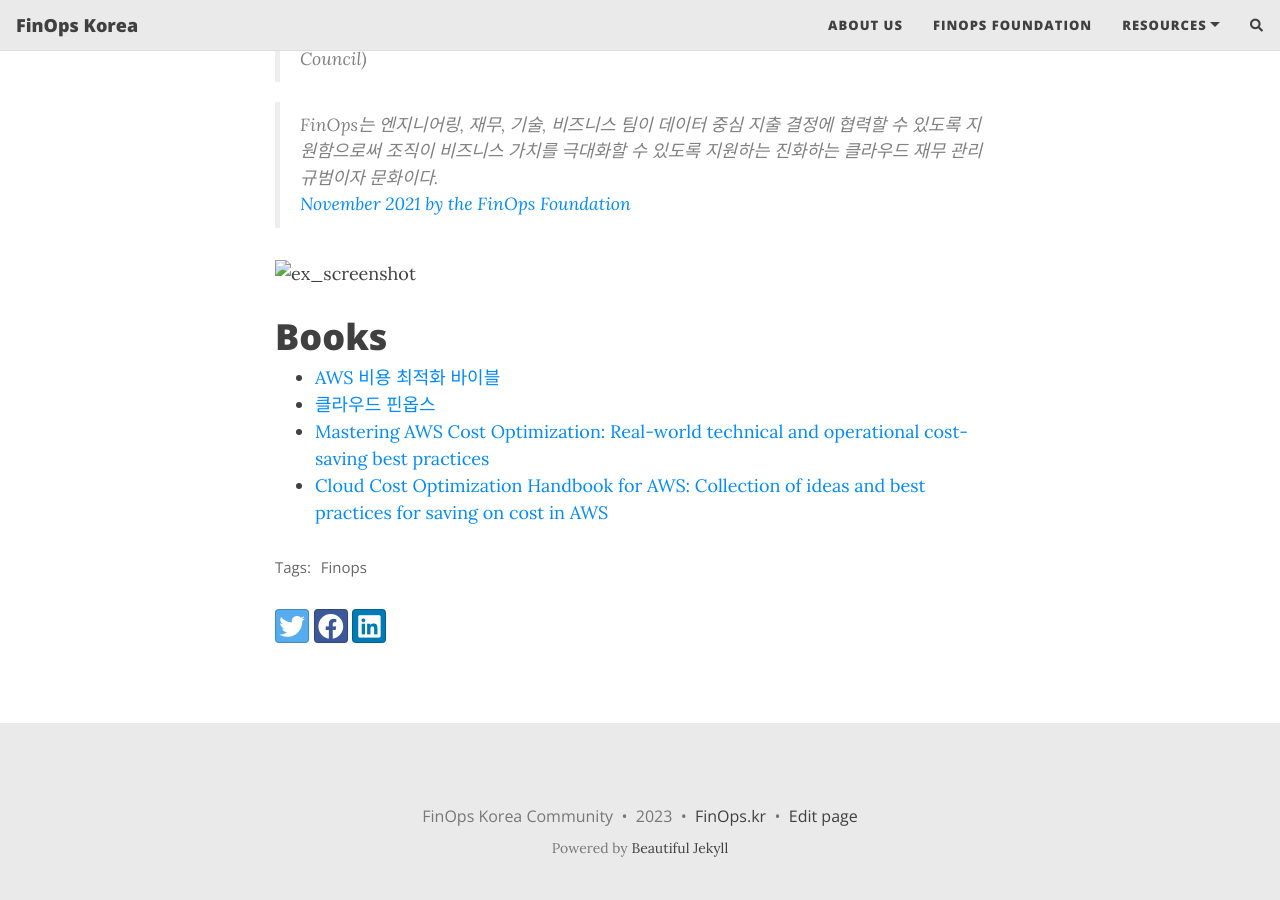
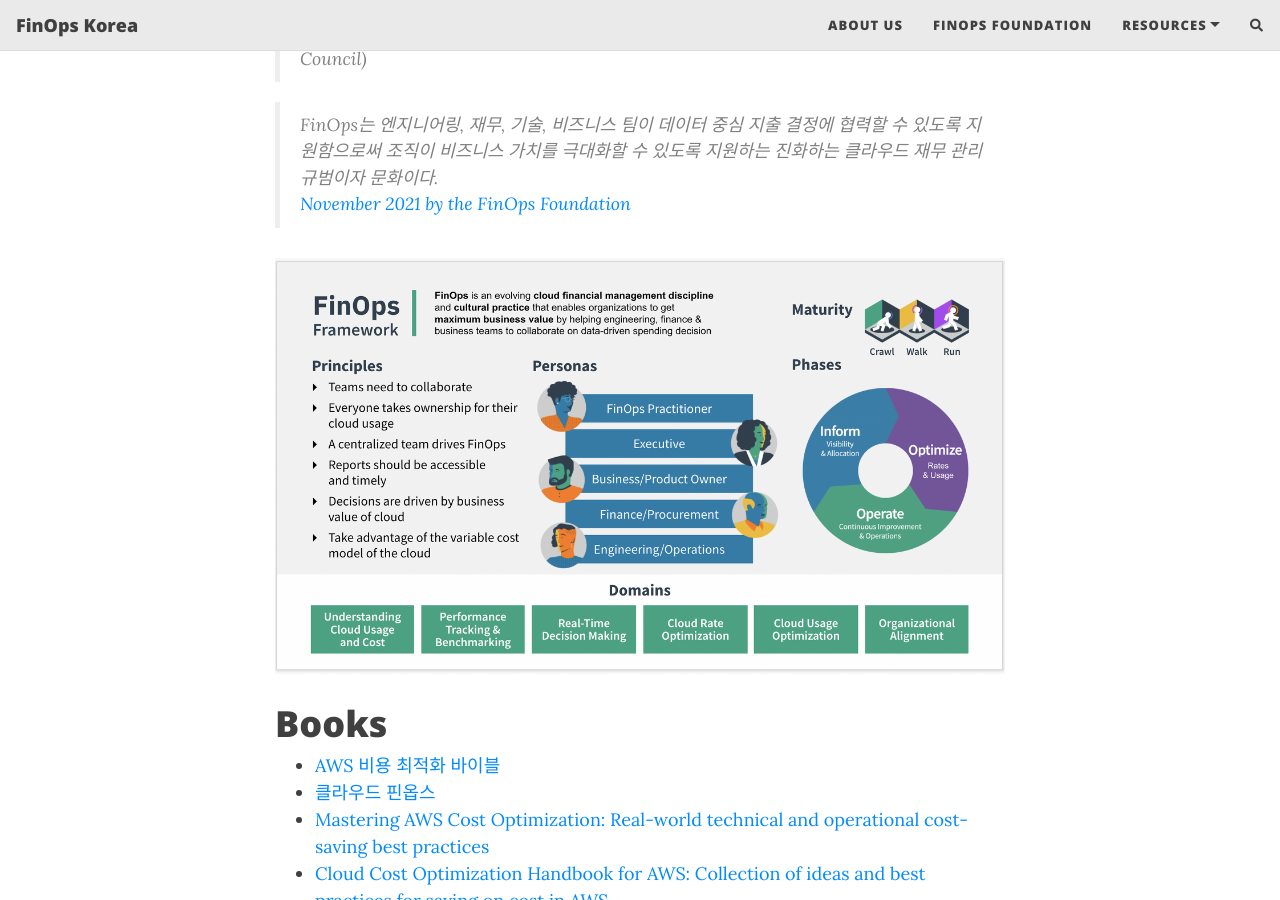
Before and after one commit to FinOpsKR/finopskr.github.io, a Jekyll site: the page built from _posts/2023-12-22-whats_the_finops.md, in a window 1280 px wide and 900 px high, scrolled down 425 px. Built offline with Jekyll 4.4.1, drawn with Linux system fonts in a browser that asks for light colours; nearby versions of some CDN libraries; comment, search, counter and statistics services are not loaded.

Commit message:
Update 2023-12-22-whats_the_finops.md

```diff
--- a/_posts/2023-12-22-whats_the_finops.md
+++ b/_posts/2023-12-22-whats_the_finops.md
@@ -16,7 +16,7 @@
 > FinOps는 엔지니어링, 재무, 기술, 비즈니스 팀이 데이터 중심 지출 결정에 협력할 수 있도록 지원함으로써 조직이 비즈니스 가치를 극대화할 수 있도록 지원하는 진화하는 클라우드 재무 관리 규범이자 문화이다.
 [November 2021 by the FinOps Foundation](https://www.finops.org/introduction/what-is-finops/)
 
-![ex_screenshot](assets/img/finops_framwork.png)
+![ex_screenshot](/assets/img/finops_framwork.png)
 
 # Books
 - [AWS 비용 최적화 바이블](http://www.yes24.com/Product/Goods/111715522)
```
